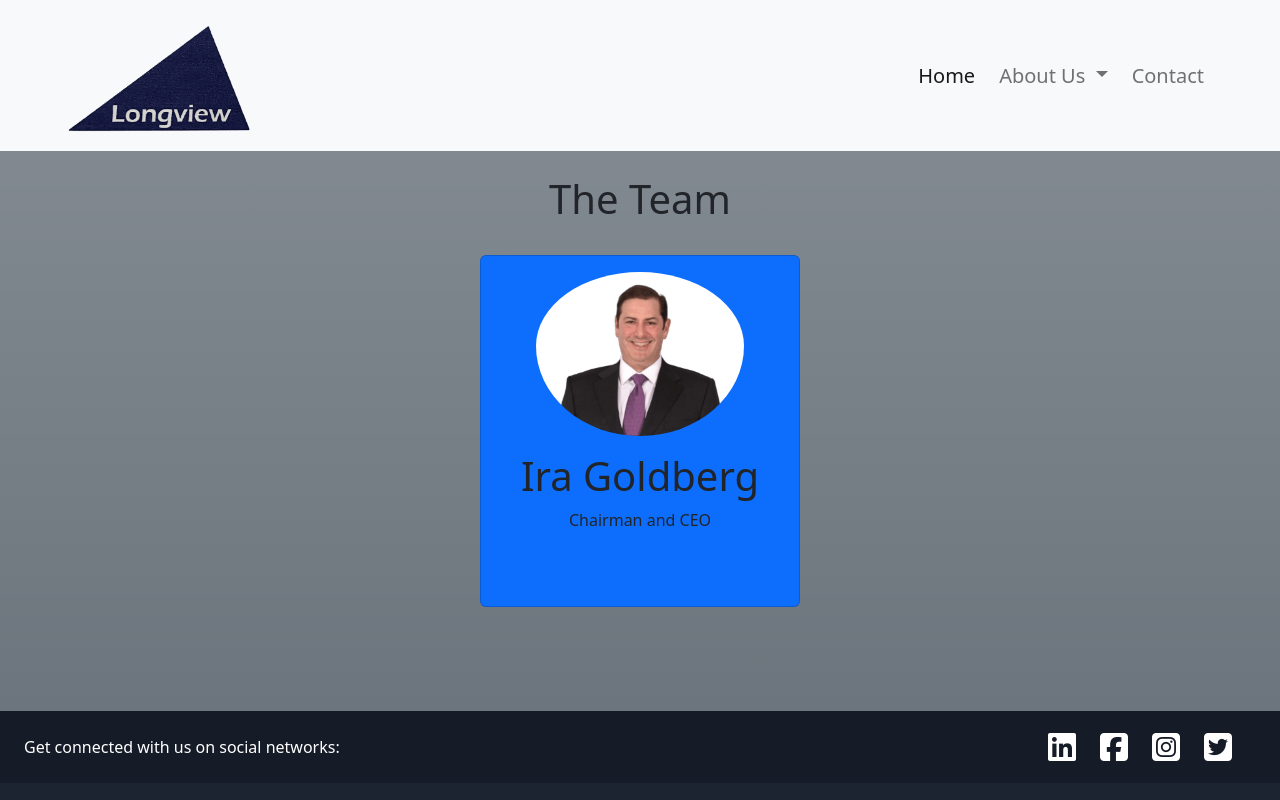
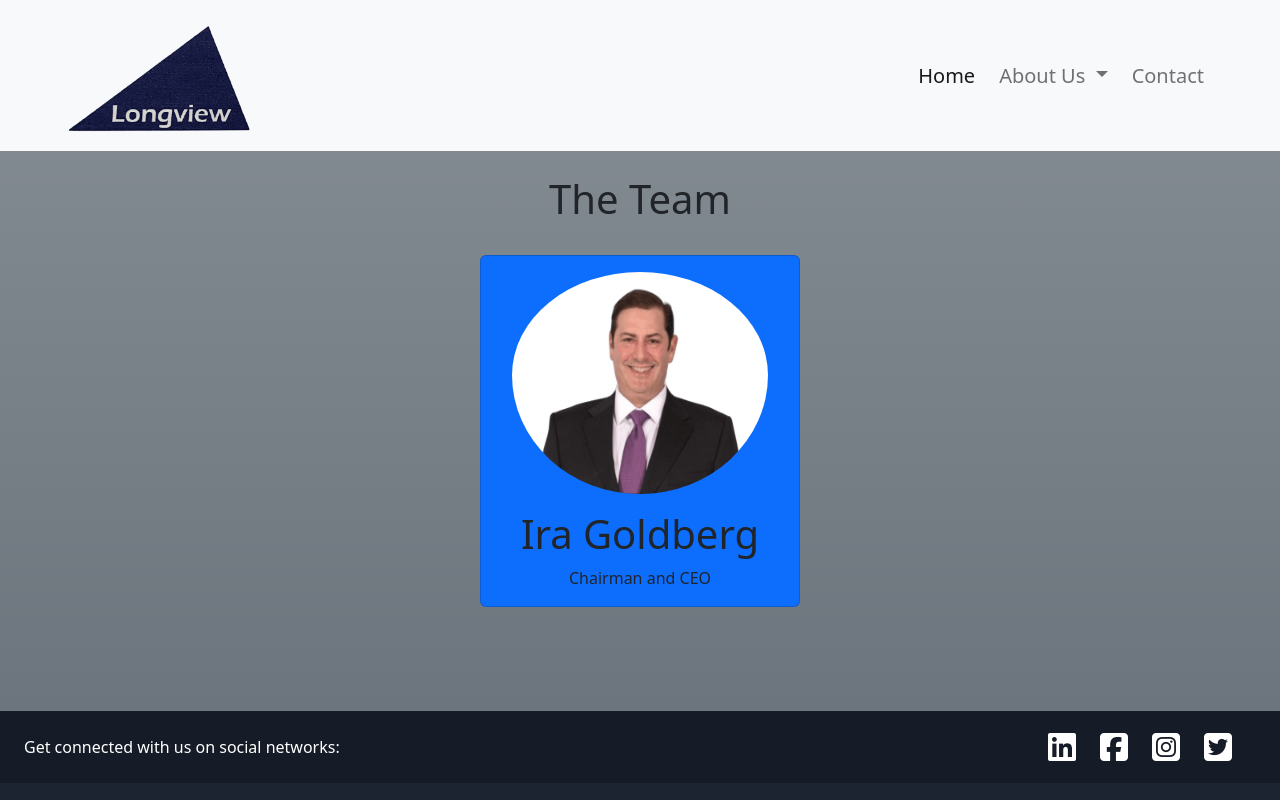
Before and after one commit to Fiscal2/longview-cap-partners, an Angular app: page /ourteam in a window 1280 px wide. Shown: the top 800 px of the page. Built offline with nearby package versions, Linux system fonts and the light colour scheme.

Commit message:
perfect circle :D

```diff
--- a/src/app/our-team/our-team.component.html
+++ b/src/app/our-team/our-team.component.html
@@ -1,7 +1,7 @@
 <div class="container-fluid bg-secondary bg-gradient" style="height: 35rem;">
     <h1 class="p-4 text-center">The Team</h1>
     <div class="card mx-auto bg-primary" style="width: 20rem; height: 22rem;">
-        <img src="../../assets/iraProfile.jpg" style="width:15rem;" class="mx-auto p-3 pb-0 rounded-circle" alt="...">
+        <img src="../../assets/iraProfile.jpg" style="width:18rem; height: 18rem;" class="mx-auto p-3 pb-0 rounded-circle" alt="...">
         <div class="card-body">
           <h1 class="card-text text-center">Ira Goldberg</h1>
           <p  class="card-text text-center">Chairman and CEO</p>
```
